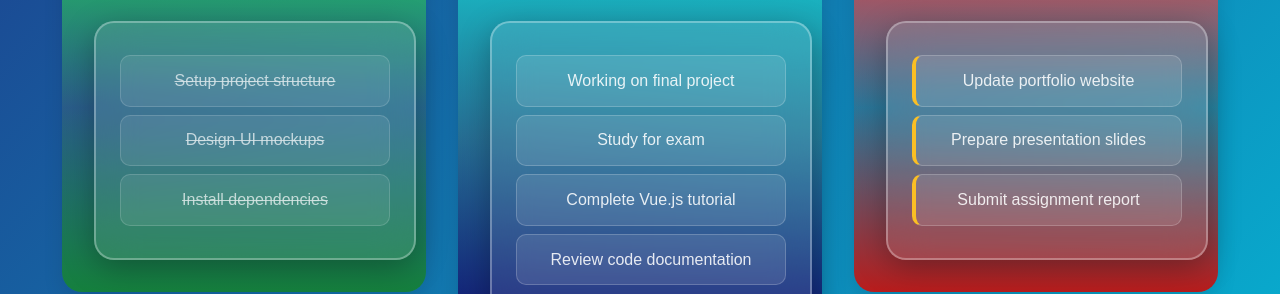
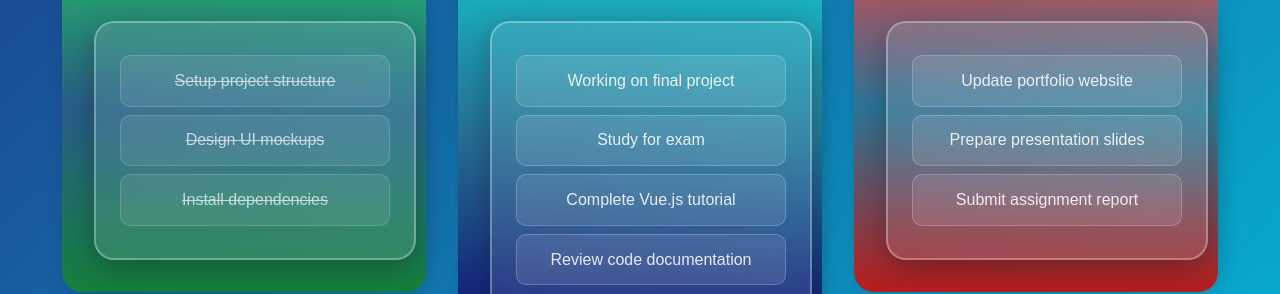
Before and after one commit to Llego-250/Task-Buddy, a Vue app: page / in a window 1280 px wide. Shown: the part 310-604 px from the top of the page. Built offline with nearby package versions, Linux system fonts and the light colour scheme.

Commit message:
removing the delay-item color

```diff
--- a/src/App.vue
+++ b/src/App.vue
@@ -220,9 +220,6 @@ body {
   text-decoration: line-through;
   opacity: 0.8;
 }
-.delayed-item {
-  border-left: 4px solid #fbbf24;
-}
 #app {
   max-width: 1280px;
   margin: 0 auto;
```
